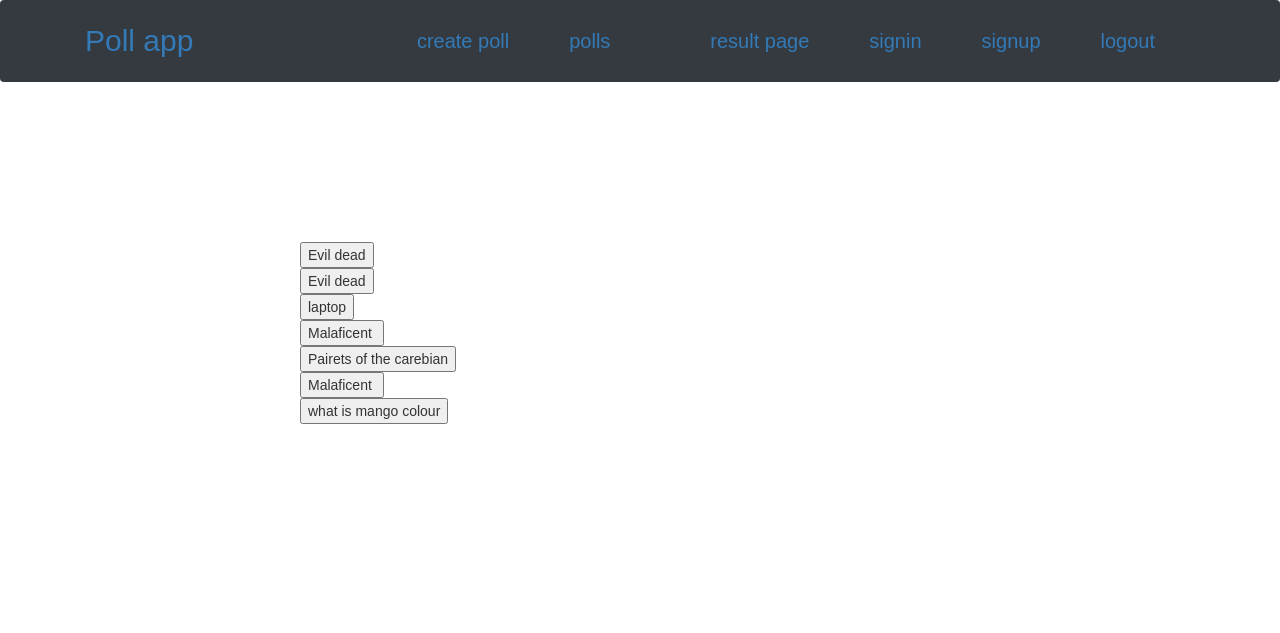
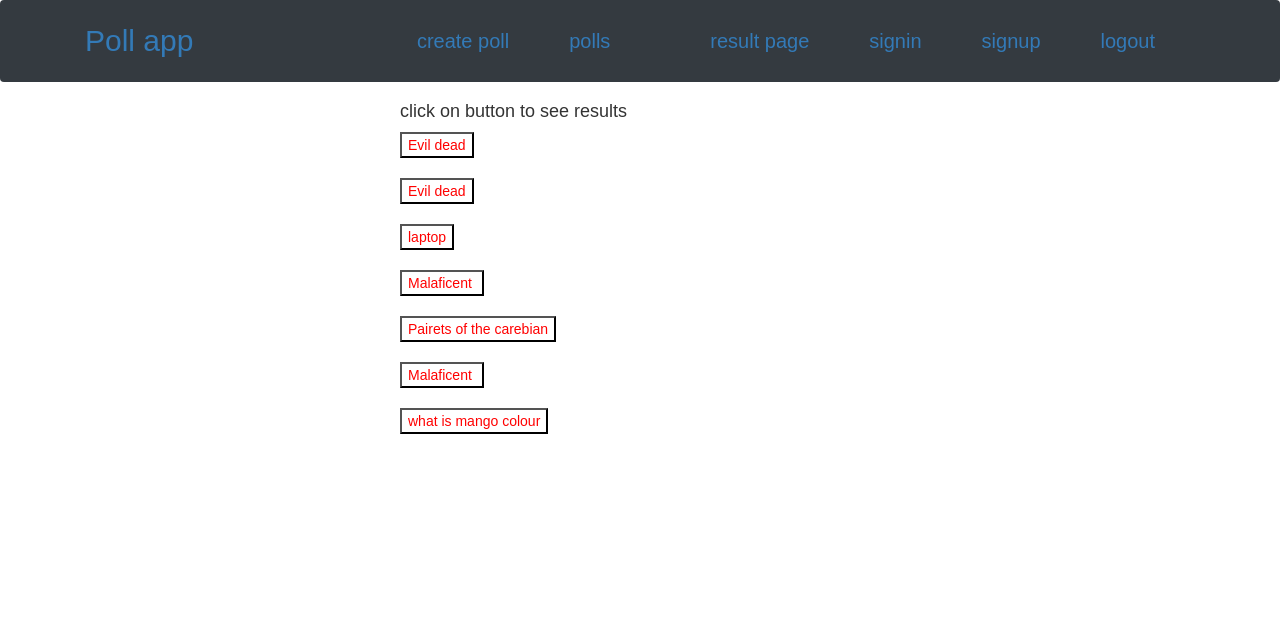
Before and after one commit to parimi3333/pollapp, a Django app: page /res in a window 1280 px wide. Shown: the top 633 px of the page. Run offline with Django 4.2, Linux system fonts and the light colour scheme; a user stored in the database is signed in; data comes from the database, SQL or seed files in the repository; some libraries are stand-ins or nearby versions.

Commit message:
Add files via upload

```diff
--- a/templates/results.html
+++ b/templates/results.html
@@ -2,17 +2,18 @@
 
 {% block mymessage %}
 
-<table style="margin-left:300px">
+<div style="margin-left:400px">
+    <h4>click on button to see results</h4>
 {% for i in d %}
     <form action="./result" method="post">
         {%csrf_token%}
-        <tr><td><input type="hidden" name="uid" value="{{i.id_poll}}"></td></tr>
-        <tr><td><input type="hidden" name="o1" value="{{i.option1}}"></td></tr>
-        <tr><td><input type="hidden" name="o2" value="{{i.option2}}"></td></tr>
-        <tr><td><input type="hidden" name="o3" value="{{i.option3}}"></td></tr>
-        <tr><td><input type="hidden" name="o4" value="{{i.option4}}"></td></tr><br/>
-        <tr><td><input type="submit"  name="q" value="{{i.question}}"></td></tr>
+        <input type="hidden" name="uid" value="{{i.id_poll}}">
+        <input type="hidden" name="o1" value="{{i.option1}}">
+        <input type="hidden" name="o2" value="{{i.option2}}">
+        <input type="hidden" name="o3" value="{{i.option3}}">
+        <input type="hidden" name="o4" value="{{i.option4}}">
+        <input type="submit"  name="q" value="{{i.question}}" style="background-color:white;color:red;" size="100"><br/><br/>
     </form>
 {% endfor %}
-</table>
+</div>
 {% endblock %}
```
